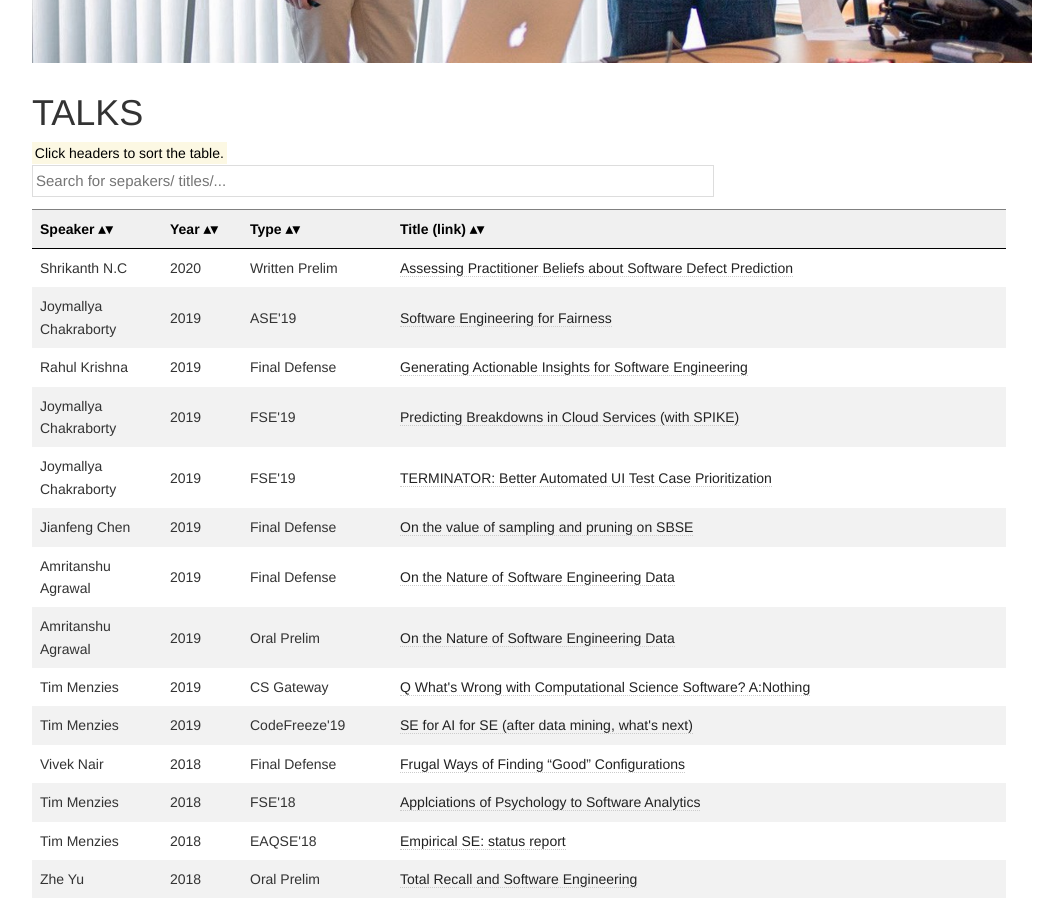
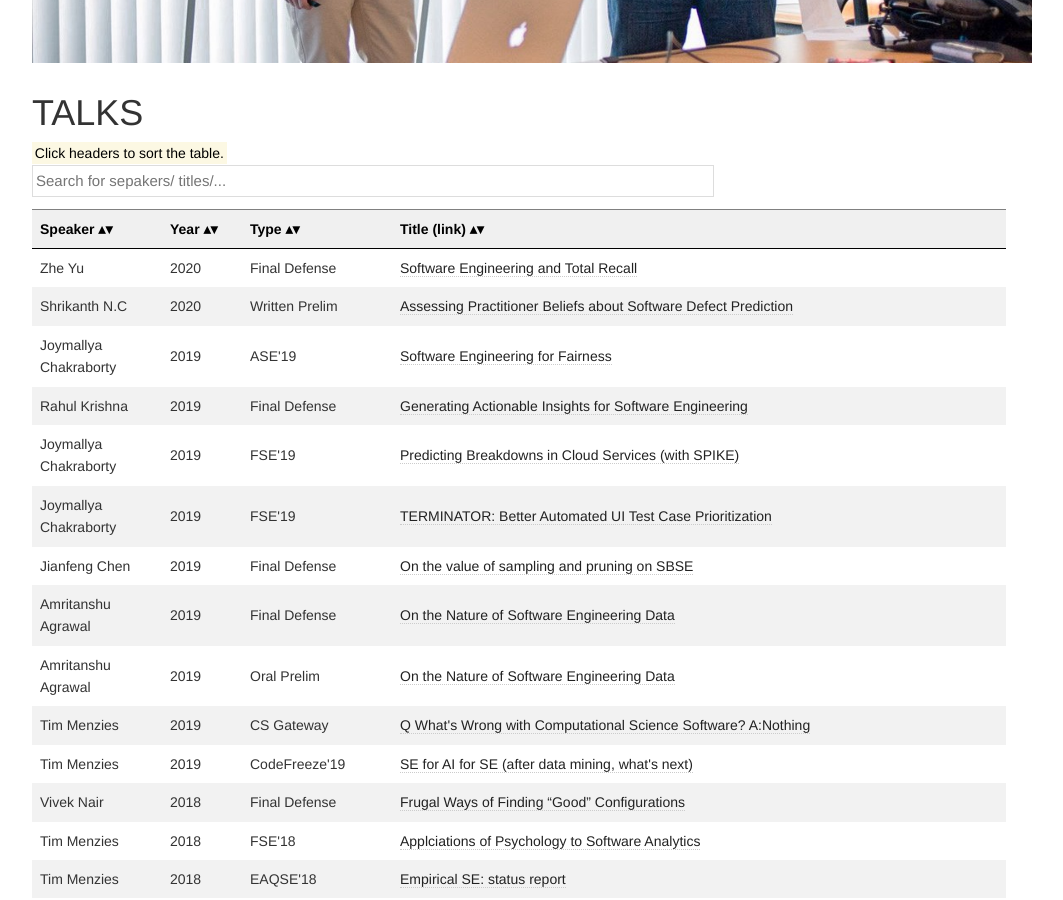
Before and after one commit to ai-se/ai-se.github.io, a Jekyll site: the page built from talks/index.html, in a window 1280 px wide and 900 px high, scrolled down 673 px. Shown: the whole window, without its empty margins (126-1189 px from the left). Built offline with Jekyll 4.4.1, drawn with Linux system fonts in a browser that asks for light colours.

Commit message:
Update index.html

```diff
--- a/talks/index.html
+++ b/talks/index.html
@@ -54,6 +54,12 @@ title: Talks
     </tr>
   </thead>
   <tbody>
+    <tr>
+      <td>Zhe Yu</td>
+      <td>2020</td>
+      <td>Final Defense</td>
+      <td><a href="https://tiny.cc/Zhe_Defense">Software Engineering and Total Recall</a></td>
+    </tr>
     <tr>
       <td>Shrikanth N.C</td>
       <td>2020</td>
```
